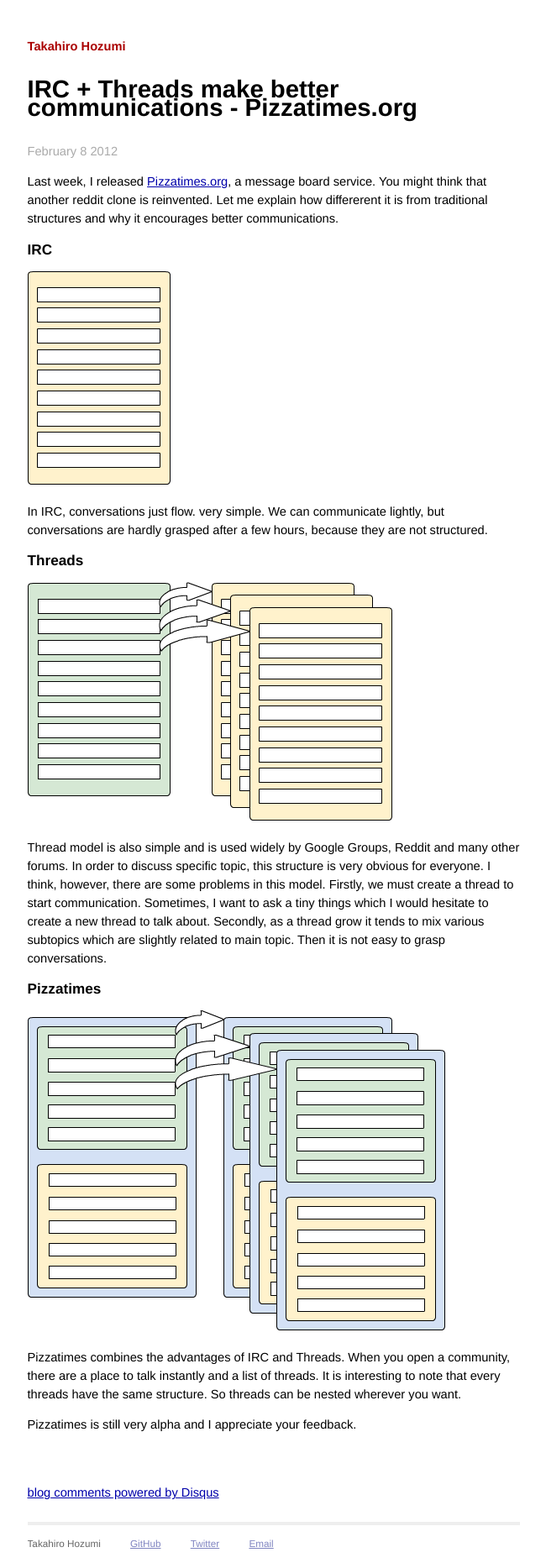
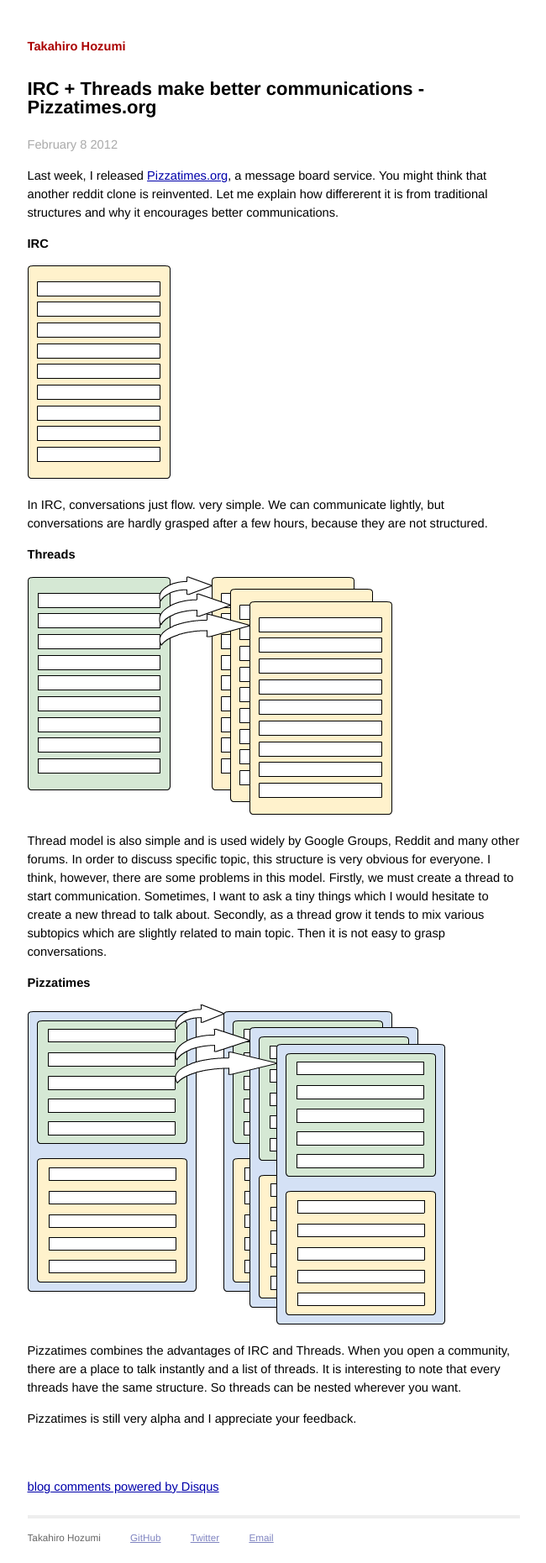
Before and after one commit to hozumi/hozumi.github.com, a Jekyll site: the page built from _posts/2012-02-08-pizzatimes.markdown, in a window 1280 px wide. Shown: the whole page at 84% size, without its empty margins (314-964 px from the left). Built offline with Jekyll 4.4.1, drawn with Linux system fonts in a browser that asks for light colours; Markdown is read by kramdown in place of the engine named in the settings; comment, search, counter and statistics services are not loaded.

Commit message:
fix h123 size

```diff
--- a/css/screen.css
+++ b/css/screen.css
@@ -34,6 +34,18 @@ body {
   font: 13.34px helvetica, arial, clean, sans-serif;
   *font-size: small;
   text-align: center;
+}
+
+h1 {
+  font-size: 150%;
+}
+
+h2 {
+  font-size: 120%;
+}
+
+h3 {
+  font-size: 100%;
 }
 
 h1 {
```
